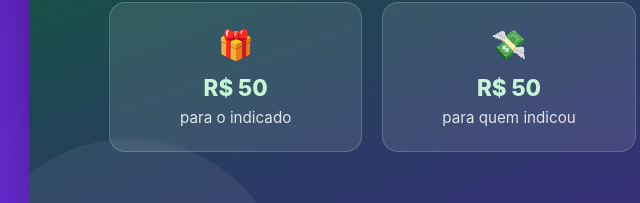
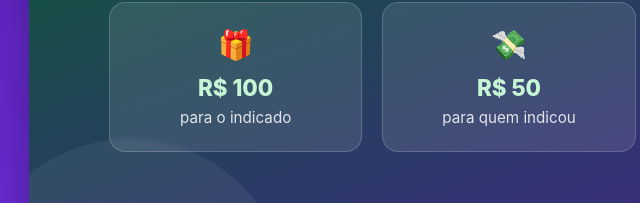
Before and after one commit to carolinevitorino/prototipo-dupla-carol-caio, a plain HTML site: page index.html in a window 1280 px wide. Shown: the part 597-800 px from the top of the page, 131-771 px from the left. Drawn offline with Linux system fonts and the light colour scheme.

Commit message:
Aumenta valor do beneficio para o indicado para R$ 100
Conforme sugestao do Caio na revisao da PR.

Co-Authored-By: Claude Sonnet 5 <noreply@anthropic.com>

```diff
--- a/index.html
+++ b/index.html
@@ -211,7 +211,7 @@
       <ul class="benefits-list">
         <li class="benefit-card">
           <span class="icon">🎁</span>
-          <span class="value">R$ 50</span>
+          <span class="value">R$ 100</span>
           <span class="label">para o indicado</span>
         </li>
         <li class="benefit-card">
```
